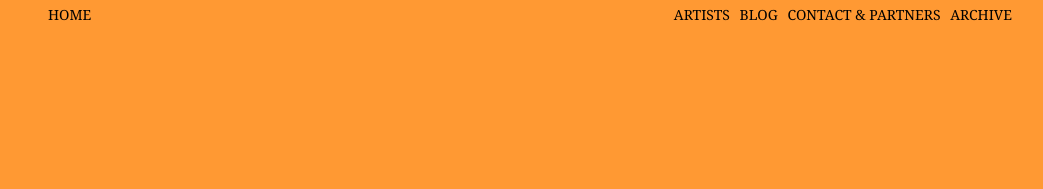
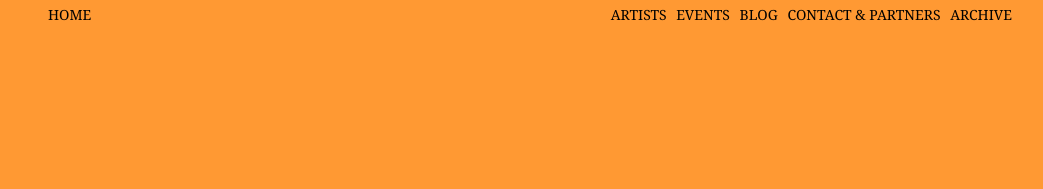
Before and after one commit to divergencymcr/divergencymcr.github.io, a Jekyll site: the page built from index.md, in a window 1280 px wide. Shown: the top 189 px of the page, without its empty margins (108-1151 px from the left). Built offline with Jekyll 4.4.1, drawn with Linux system fonts in a browser that asks for light colours.

Commit message:
added events nav header

```diff
--- a/_includes/shared-nav.html
+++ b/_includes/shared-nav.html
@@ -4,6 +4,7 @@
 					<a href="{{ site.github.url }}">HOME</a>
 					<nav>
 					    <a href="/current/artist">ARTISTS</a>
+					    <a href="/current/2017">EVENTS</a>
 					    <a href='http://divergencymcr.posthaven.com' target="_blank">BLOG</a>
 					    <a href="/current/contact">CONTACT & PARTNERS</a>
 					    <a href="/archive">ARCHIVE</a>
```
